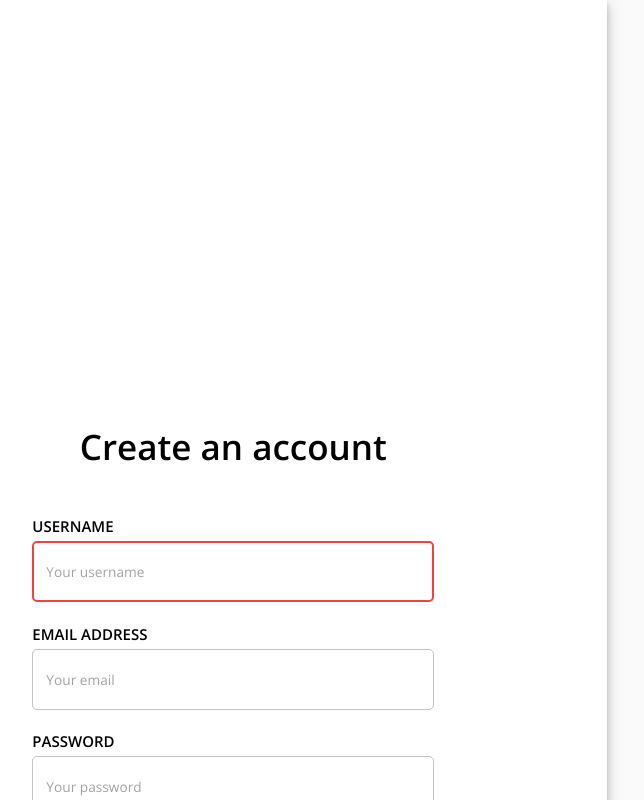
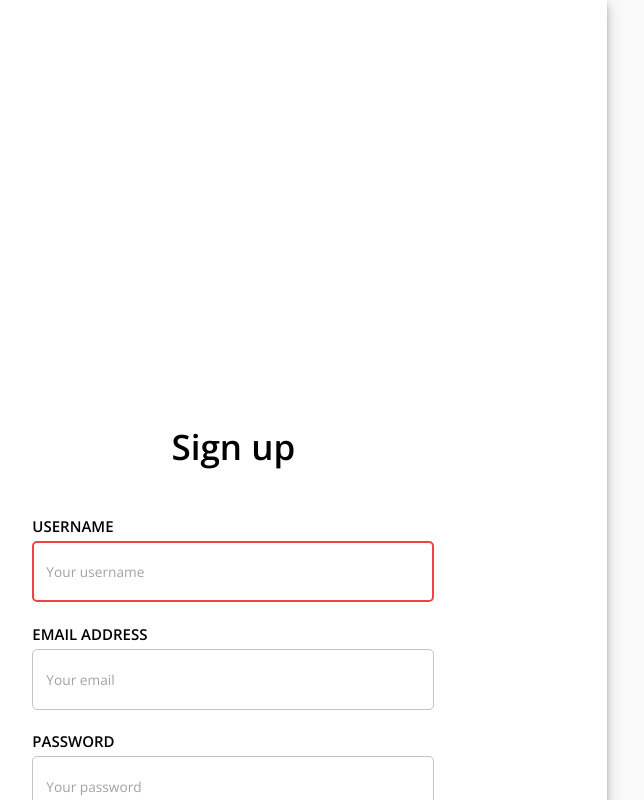
Before and after one commit to hatchways/team-corgi, a React (Create React App) app in the folder client/: page /signup in a window 1280 px wide. Shown: the top 800 px of the page, without its empty margins (140-784 px from the left). Built offline with nearby package versions, Linux system fonts and the light colour scheme.

Commit message:
corrected button text on /signup

```diff
--- a/client/src/pages/SignUp/SignUp.tsx
+++ b/client/src/pages/SignUp/SignUp.tsx
@@ -47,7 +47,7 @@ export default function Register(): JSX.Element {
             <Grid container>
               <Grid item xs>
                 <Typography className={classes.welcome} component="h1" variant="h5">
-                  Create an account
+                  Sign up
                 </Typography>
               </Grid>
             </Grid>
```
